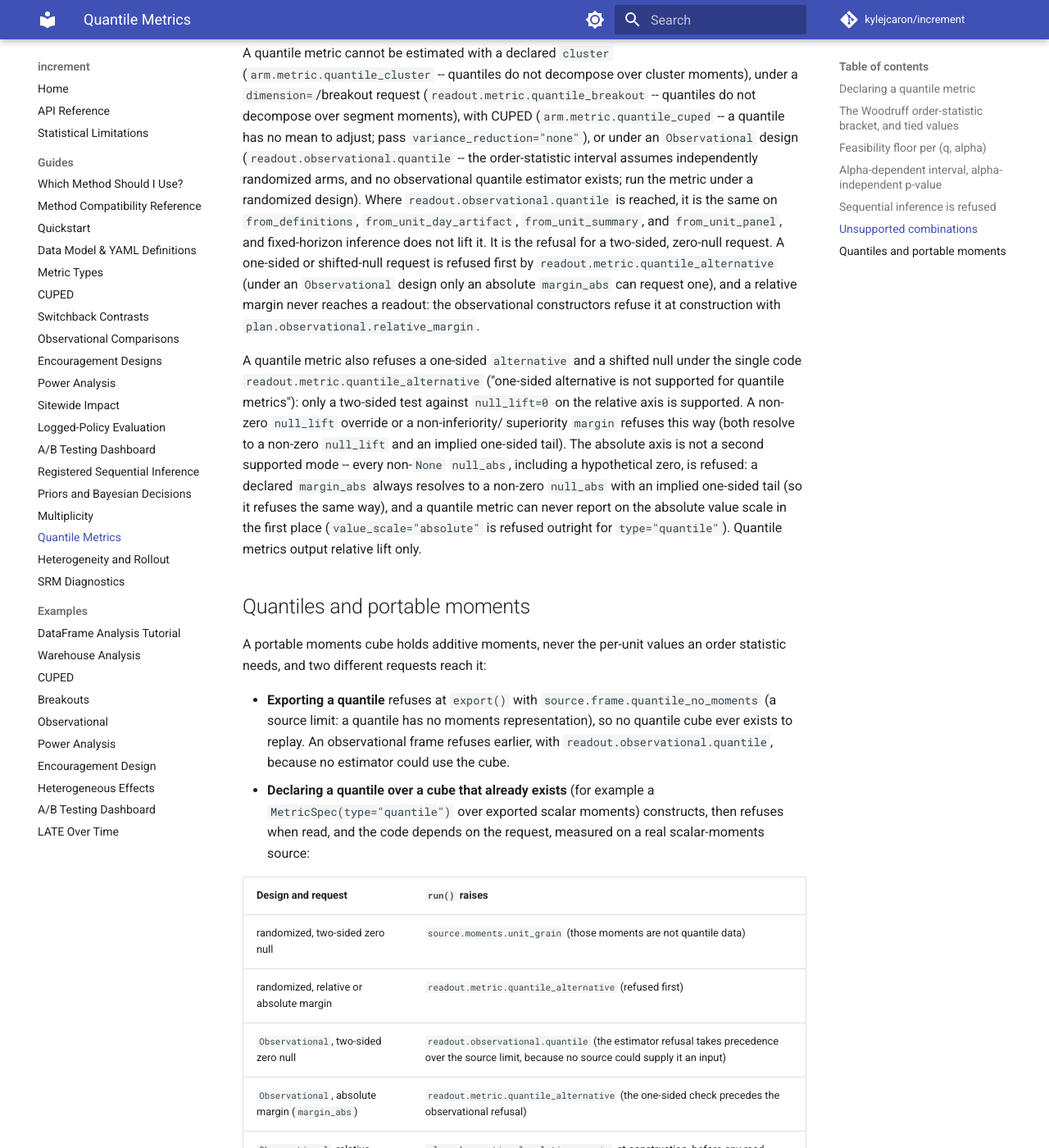
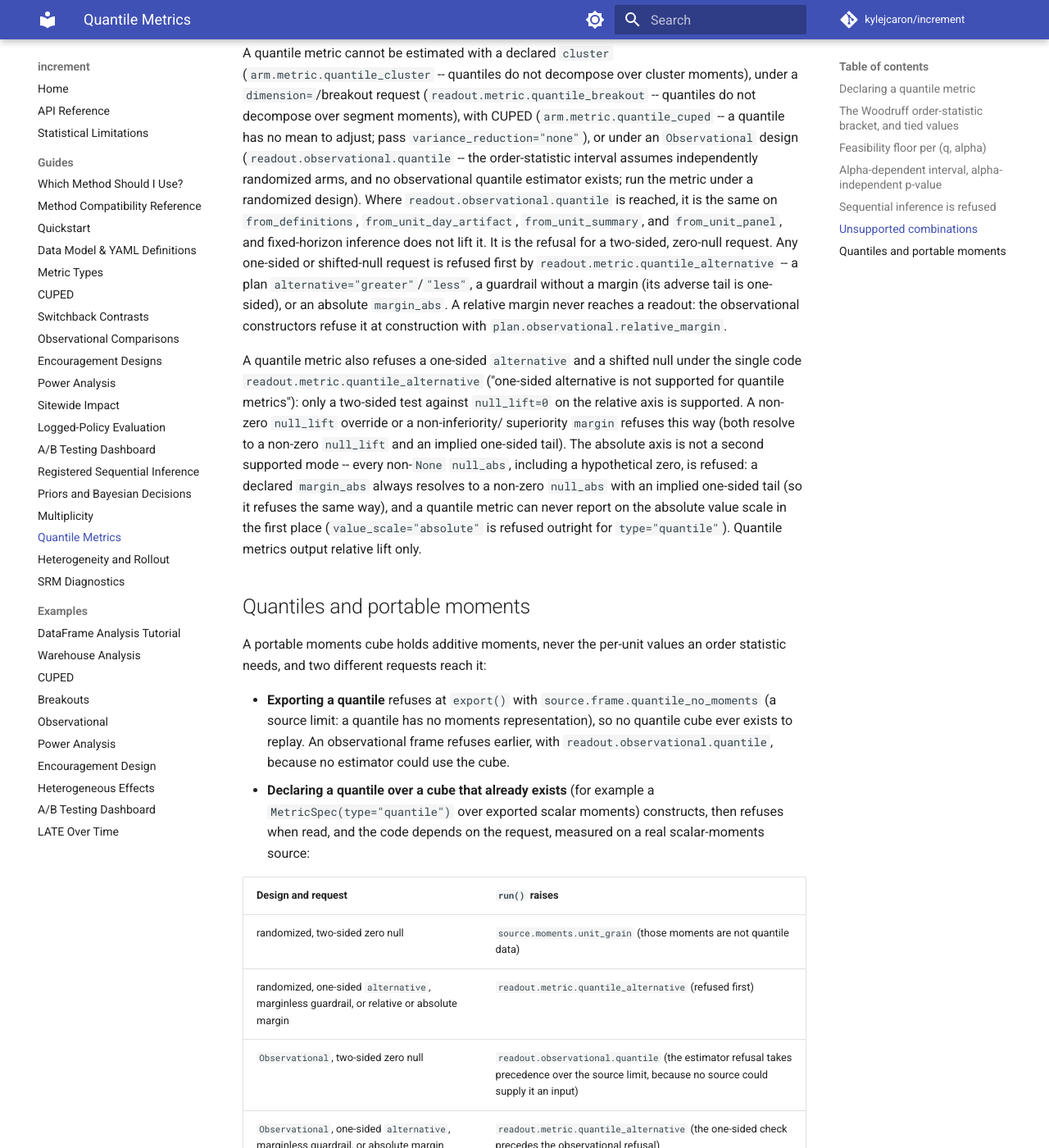
Before and after one commit to kylejcaron/increment, an MkDocs documentation site: the page built from docs/guides/quantile-metrics.md, in a window 1280 px wide and 1400 px high, scrolled down 2564 px. Shown: the whole window at 82% size. Built offline with MkDocs 1.6.1 and Material for MkDocs 9.7.7, drawn with Linux system fonts in a browser that asks for light colours; comment, search, counter and statistics services are not loaded.

Commit message:
Cover standalone one-sided portable quantile requests on a valid observational cube

```diff
--- a/docs/guides/quantile-metrics.md
+++ b/docs/guides/quantile-metrics.md
@@ -127,11 +127,12 @@ observational quantile estimator exists; run the metric under a randomized
 design). Where `readout.observational.quantile` is reached, it is the same on
 `from_definitions`, `from_unit_day_artifact`, `from_unit_summary`, and
 `from_unit_panel`, and fixed-horizon inference does not lift it. It is the
-refusal for a two-sided, zero-null request. A one-sided or shifted-null request
-is refused first by `readout.metric.quantile_alternative` (under an
-`Observational` design only an absolute `margin_abs` can request one), and a
-relative margin never reaches a readout: the observational constructors refuse
-it at construction with `plan.observational.relative_margin`.
+refusal for a two-sided, zero-null request. Any one-sided or shifted-null
+request is refused first by `readout.metric.quantile_alternative` -- a plan
+`alternative="greater"`/`"less"`, a guardrail without a margin (its adverse
+tail is one-sided), or an absolute `margin_abs`. A relative margin never
+reaches a readout: the observational constructors refuse it at construction
+with `plan.observational.relative_margin`.
 
 A quantile metric also refuses a one-sided `alternative` and a shifted
 null under the single code `readout.metric.quantile_alternative`
@@ -166,9 +167,9 @@ order statistic needs, and two different requests reach it:
   | Design and request | `run()` raises |
   |---|---|
   | randomized, two-sided zero null | `source.moments.unit_grain` (those moments are not quantile data) |
-  | randomized, relative or absolute margin | `readout.metric.quantile_alternative` (refused first) |
+  | randomized, one-sided `alternative`, marginless guardrail, or relative or absolute margin | `readout.metric.quantile_alternative` (refused first) |
   | `Observational`, two-sided zero null | `readout.observational.quantile` (the estimator refusal takes precedence over the source limit, because no source could supply it an input) |
-  | `Observational`, absolute margin (`margin_abs`) | `readout.metric.quantile_alternative` (the one-sided check precedes the observational refusal) |
+  | `Observational`, one-sided `alternative`, marginless guardrail, or absolute margin (`margin_abs`) | `readout.metric.quantile_alternative` (the one-sided check precedes the observational refusal) |
   | `Observational`, relative margin | `plan.observational.relative_margin`, at construction, before any read |
 
   `run_breakout()` raises `facade.analysis.operation`, the day-axis methods
```
Also changed, not shown: 1 other file.
